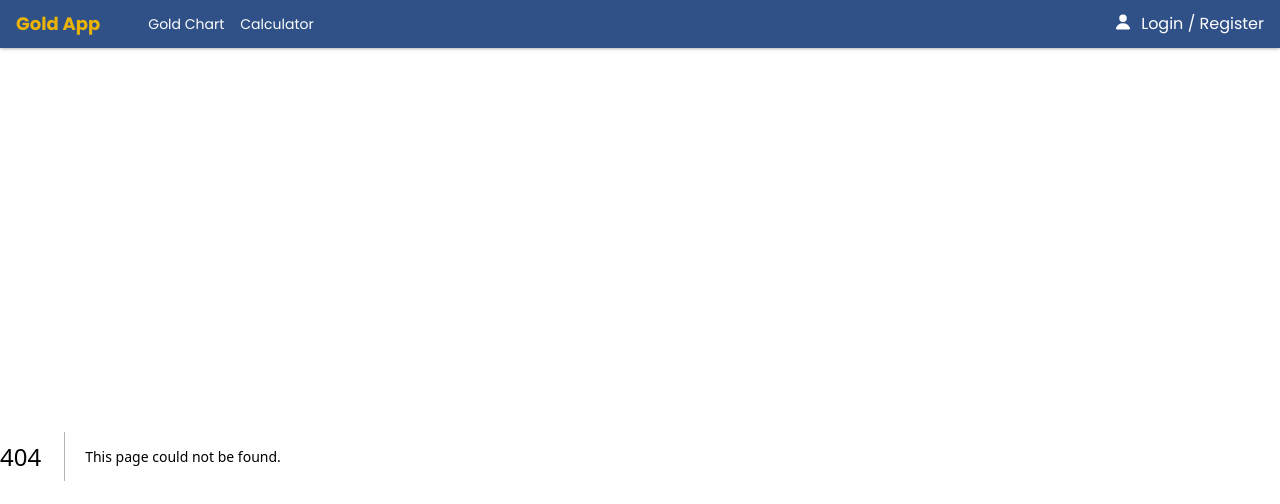
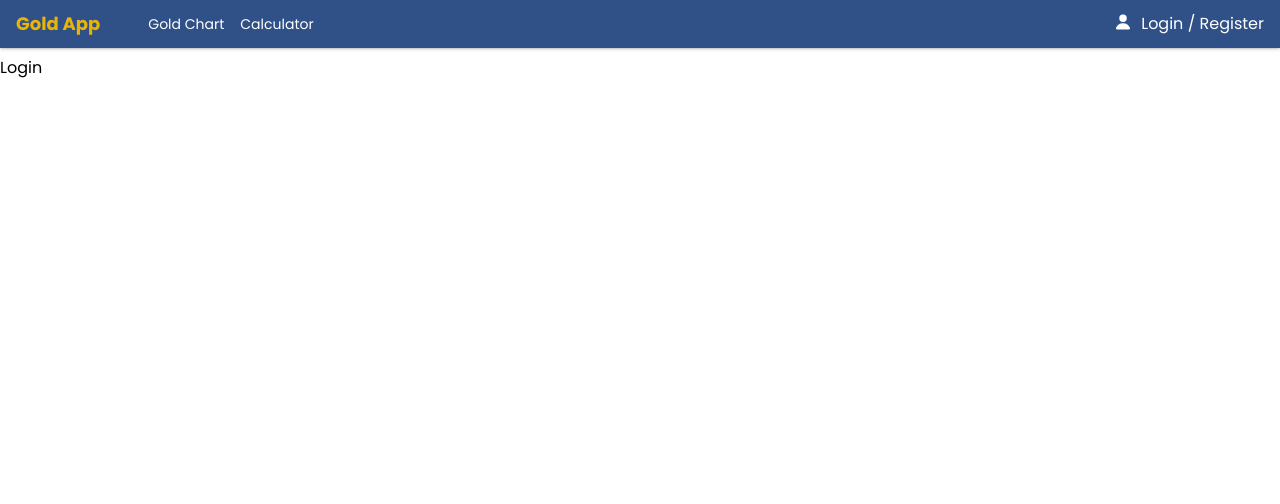
Before and after one commit to amkzdev/Commodity_Price_Tracker_NextJs, a Next.js app: page /login in a window 1280 px wide. Before the commit this address had no page. Shown: the top 504 px of the page. Built offline with nearby package versions, Linux system fonts and the light colour scheme.

Commit message:
Init Login

```diff
--- /dev/null
+++ b/app/(routes)/(auth)/login/page.tsx
@@ -0,0 +1,11 @@
+import { Login } from '@views'
+import { Metadata } from 'next'
+import React from 'react'
+
+export const metadata: Metadata = {
+  title: 'Log in to your account'
+}
+
+export default function page () {
+  return <Login />
+}
--- /dev/null
+++ b/app/views/Login/Login.tsx
@@ -0,0 +1,7 @@
+import React from 'react'
+
+export const Login = () => {
+  return (
+    <div>Login</div>
+  )
+}
--- /dev/null
+++ b/app/views/index.ts
@@ -0,0 +1 @@
+export { Login } from './Login/Login'
```
